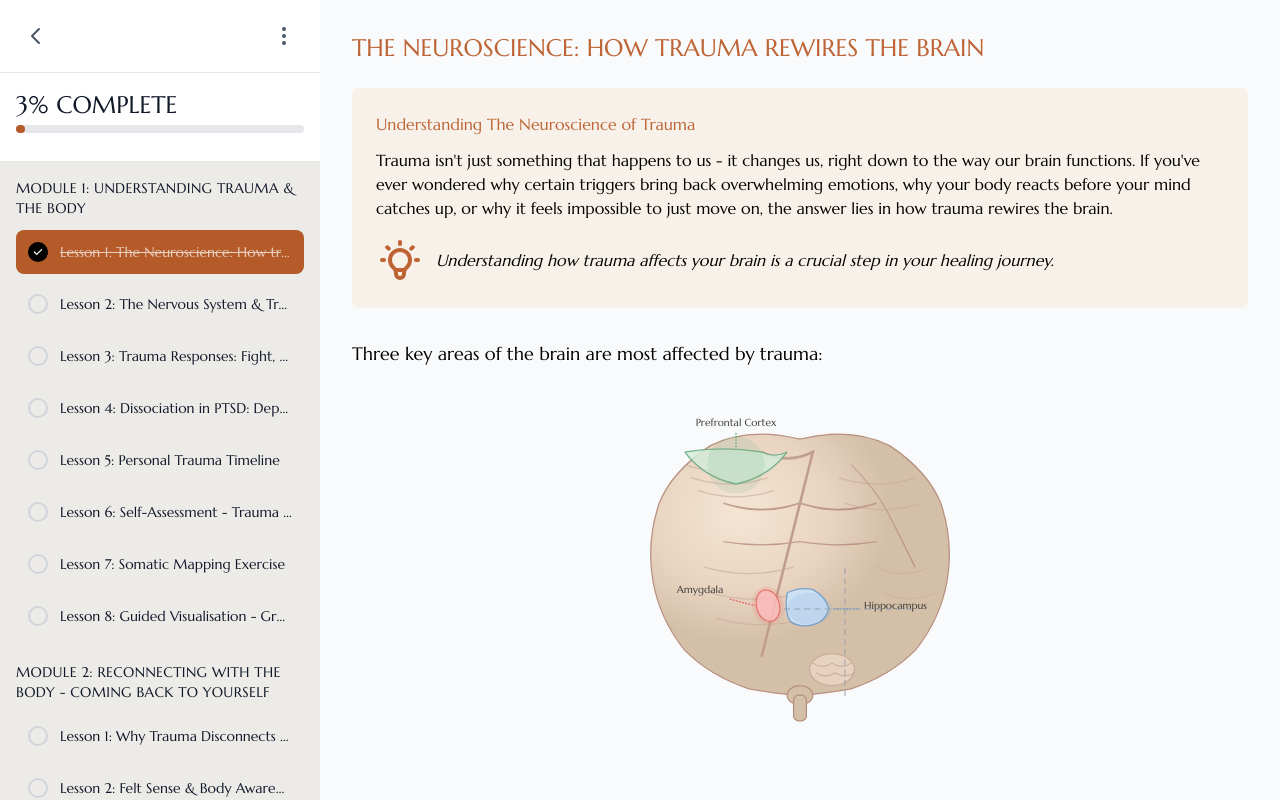
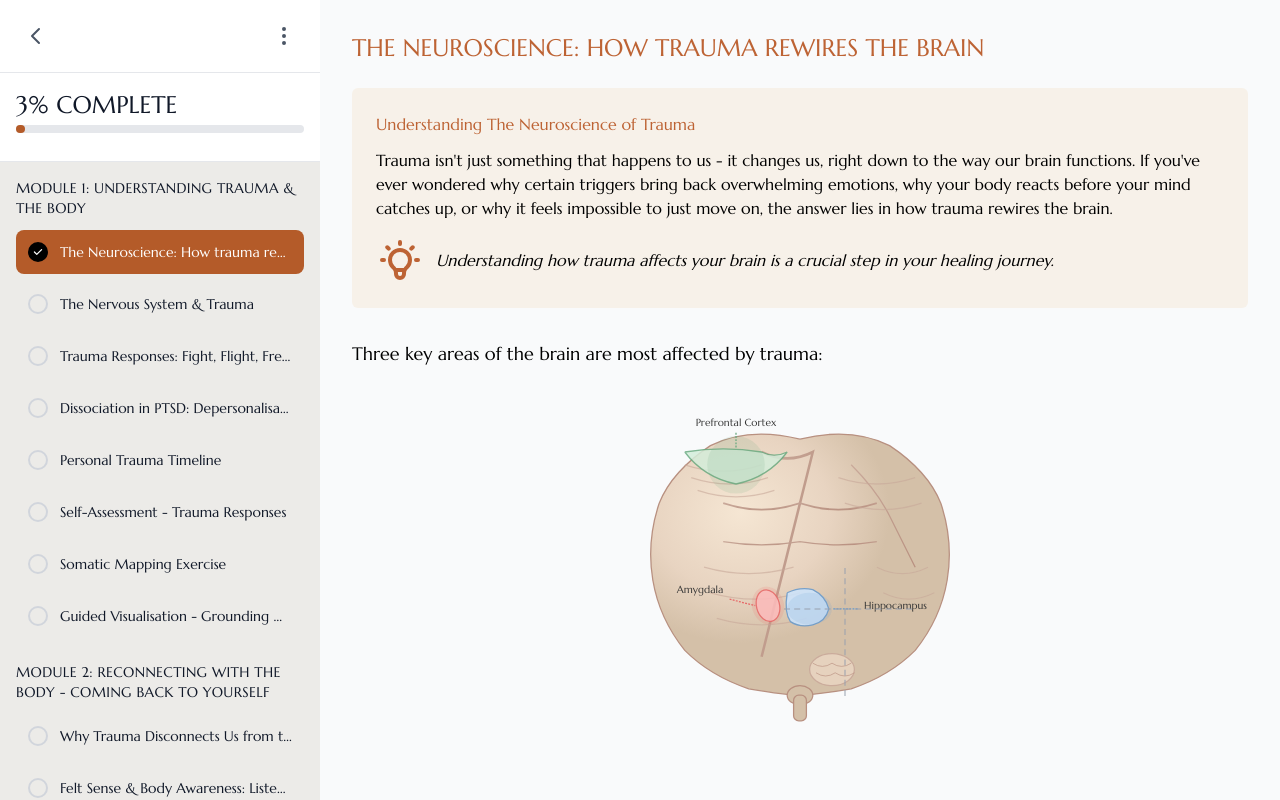
Before and after one commit to Monis9451/Course_Platform, a React (Vite) app in the folder Course-platform(frontend)/: page /course-content/1 in a window 1280 px wide. Built offline with nearby package versions, Linux system fonts and the light colour scheme; no server answers.

Commit message:
Remove the 'Lesson number' from every lesson, remove the text cutting functionality on checked lessons as demanded

```diff
--- a/Course-platform(frontend)/src/components/CourseSidebar.jsx
+++ b/Course-platform(frontend)/src/components/CourseSidebar.jsx
@@ -110,10 +110,6 @@ const CourseSidebar = ({ courseData, selectedLesson, onLessonSelect }) => {
                         : completedLessons.has(`${moduleIndex}-${lessonIndex}`)
                         ? 'text-black'
                         : 'text-gray-900'
-                    } ${
-                      completedLessons.has(`${moduleIndex}-${lessonIndex}`)
-                        ? 'line-through opacity-70'
-                        : ''
                     }`}>
                        {lesson.title}
                     </div>
--- a/Course-platform(frontend)/src/pages/CourseContent_new.jsx
+++ b/Course-platform(frontend)/src/pages/CourseContent_new.jsx
@@ -73,76 +73,76 @@ const CourseContent_new = () => {
         title: "Module 1: Understanding Trauma & the Body",
         description: "Why We Get Stuck in Pain – and How Awareness Sets Us Free",
         lessons: [
-          { title: "Lesson 1: The Neuroscience: How trauma rewires the brain", component: Module1Lesson1 },
-          { title: "Lesson 2: The Nervous System & Trauma", component: Module1Lesson2 },
-          { title: "Lesson 3: Trauma Responses: Fight, Flight, Freeze, Fawn – How Trauma Manifests in Behaviour", component: Module1Lesson3 },
-          { title: "Lesson 4: Dissociation in PTSD: Depersonalisation, Derealisation, Dissociative Amnesia", component: Module1Lesson4 },
-          { title: "Lesson 5: Personal Trauma Timeline", component: Module1Lesson5 },
-          { title: "Lesson 6: Self-Assessment - Trauma Responses", component: Module1Lesson6 },
-          { title: "Lesson 7: Somatic Mapping Exercise", component: Module1Lesson7 },
-          { title: "Lesson 8: Guided Visualisation - Grounding & Nervous System Regulation", component: Module1Lesson8 }
+          { title: "The Neuroscience: How trauma rewires the brain", component: Module1Lesson1 },
+          { title: "The Nervous System & Trauma", component: Module1Lesson2 },
+          { title: "Trauma Responses: Fight, Flight, Freeze, Fawn – How Trauma Manifests in Behaviour", component: Module1Lesson3 },
+          { title: "Dissociation in PTSD: Depersonalisation, Derealisation, Dissociative Amnesia", component: Module1Lesson4 },
+          { title: "Personal Trauma Timeline", component: Module1Lesson5 },
+          { title: "Self-Assessment - Trauma Responses", component: Module1Lesson6 },
+          { title: "Somatic Mapping Exercise", component: Module1Lesson7 },
+          { title: "Guided Visualisation - Grounding & Nervous System Regulation", component: Module1Lesson8 }
         ]
       },
       {
         title: "Module 2: Reconnecting with the Body - Coming Back to Yourself",
         description: "Safety, Sensation, and Presence",
         lessons: [
-          { title: "Lesson 1: Why Trauma Disconnects Us from the Body", component: Module2Lesson1 },
-          { title: "Lesson 2: Felt Sense & Body Awareness: Listening to Inner Signals", component: Module2Lesson2 },
-          { title: "Lesson 3: Grounding Through the Senses: Touch, Movement, Breath", component: Module2Lesson3 },
-          { title: "Lesson 4: Safe Space Visualisation", component: Module2Lesson4 },
-          { title: "Lesson 5: Somatic Reflection – When Do I Feel Present?", component: Module2Lesson5 },
-          { title: "Lesson 6: Mindful Movement Practice", component: Module2Lesson6 },
-          { title: "Lesson 7: Body Awareness Meditation", component: Module2Lesson7 }
+          { title: "Why Trauma Disconnects Us from the Body", component: Module2Lesson1 },
+          { title: "Felt Sense & Body Awareness: Listening to Inner Signals", component: Module2Lesson2 },
+          { title: "Grounding Through the Senses: Touch, Movement, Breath", component: Module2Lesson3 },
+          { title: "Safe Space Visualisation", component: Module2Lesson4 },
+          { title: "Somatic Reflection – When Do I Feel Present?", component: Module2Lesson5 },
+          { title: "Mindful Movement Practice", component: Module2Lesson6 },
+          { title: "Body Awareness Meditation", component: Module2Lesson7 }
         ]
       },
       {
         title: "Module 3: Inner Child Healing",
         description: "Reclaiming the Parts of You That Still Hurt",
         lessons: [
-          { title: "Lesson 1: Understanding the Inner Child and Emotional Wounds", component: Module3Lesson1 },
-          { title: "Lesson 2: How Childhood Pain Shapes Adult Patterns", component: Module3Lesson2 },
-          { title: "Lesson 3: Reparenting: Offering Compassion to the Self Within", component: Module3Lesson3 },
-          { title: "Lesson 4: Meet your Inner Child", component: Module3Lesson4 },
-          { title: "Lesson 5: What My Inner Child Needs to Hear", component: Module3Lesson5 },
-          { title: "Lesson 6: Creating a Self-Compassion Ritual", component: Module3Lesson6 },
-          { title: "Lesson 7: Letter to your Inner Child", component: Module3Lesson7 },
-          { title: "Lesson 8: Building Your Community – Support and Connection", component: Module3Lesson8 }
+          { title: "Understanding the Inner Child and Emotional Wounds", component: Module3Lesson1 },
+          { title: "How Childhood Pain Shapes Adult Patterns", component: Module3Lesson2 },
+          { title: "Reparenting: Offering Compassion to the Self Within", component: Module3Lesson3 },
+          { title: "Meet your Inner Child", component: Module3Lesson4 },
+          { title: "What My Inner Child Needs to Hear", component: Module3Lesson5 },
+          { title: "Creating a Self-Compassion Ritual", component: Module3Lesson6 },
+          { title: "Letter to your Inner Child", component: Module3Lesson7 },
+          { title: "Building Your Community – Support and Connection", component: Module3Lesson8 }
         ]
       },
       {
         title: "Module 4: The Inner Narrative",
         description: "\"I'm Not Enough,\" \"I'm Unsafe,\" \"I'm Alone\"",
         lessons: [
-          { title: "Lesson 1: The Inner Narrative: \"I'm Not Enough,\" \"I'm Unsafe,\" \"I'm Alone\"", component: Module4Lesson1 },
-          { title: "Lesson 2: How Trauma Shapes Beliefs About Self and Others", component: Module4Lesson2 },
-          { title: "Lesson 3: Reframing Stuck Points", component: Module4Lesson3 },
-          { title: "Lesson 4: Taking Small Bold Actions", component: Module4Lesson4 },
-          { title: "Lesson 5: Integration Meditation", component: Module4Lesson5 }
+          { title: "The Inner Narrative: \"I'm Not Enough,\" \"I'm Unsafe,\" \"I'm Alone\"", component: Module4Lesson1 },
+          { title: "How Trauma Shapes Beliefs About Self and Others", component: Module4Lesson2 },
+          { title: "Reframing Stuck Points", component: Module4Lesson3 },
+          { title: "Taking Small Bold Actions", component: Module4Lesson4 },
+          { title: "Integration Meditation", component: Module4Lesson5 }
         ]
       },
       {
         title: "Module 5: Releasing Emotional Baggage",
         description: "Letting Go of What You've Been Carrying",
         lessons: [
-          { title: "Lesson 1: The Cost of Suppressed Emotions", component: Module5Lesson1 },
-          { title: "Lesson 2: Emotional Energy & How the Body Stores Pain", component: Module5Lesson2 },
-          { title: "Lesson 3: Release as a Path to Freedom and Wholeness", component: Module5Lesson3 },
-          { title: "Lesson 4: Writing to Release", component: Module5Lesson4 },
-          { title: "Lesson 5: Drawing Your Emotions", component: Module5Lesson5 },
-          { title: "Lesson 6: Breathwork for Emotional Clearing", component: Module5Lesson6 },
-          { title: "Lesson 7: Guided Release Meditation", component: Module5Lesson7 }
+          { title: "The Cost of Suppressed Emotions", component: Module5Lesson1 },
+          { title: "Emotional Energy & How the Body Stores Pain", component: Module5Lesson2 },
+          { title: "Release as a Path to Freedom and Wholeness", component: Module5Lesson3 },
+          { title: "Writing to Release", component: Module5Lesson4 },
+          { title: "Drawing Your Emotions", component: Module5Lesson5 },
+          { title: "Breathwork for Emotional Clearing", component: Module5Lesson6 },
+          { title: "Guided Release Meditation", component: Module5Lesson7 }
         ]
       },
       {
         title: "Module 6: Integration & Forward Momentum",
         description: "Staying Connected to Growth, Resilience, and Self-Love",
         lessons: [
-          { title: "Lesson 1: Creating Your Ongoing Healing Practice", component: Module6Lesson1 },
-          { title: "Lesson 2: Resilience Through Rhythm – Daily and Weekly Rituals", component: Module6Lesson2 },
-          { title: "Lesson 3: Visioning the Healed Self & Embracing Post-Trauma Growth", component: Module6Lesson3 },
-          { title: "Lesson 4: Healing Action Plan (Writing Practice)", component: Module6Lesson4 },
-          { title: "Lesson 5: Future-Self Reflection (Sentence Completion)", component: Module6Lesson5 }
+          { title: "Creating Your Ongoing Healing Practice", component: Module6Lesson1 },
+          { title: "Resilience Through Rhythm – Daily and Weekly Rituals", component: Module6Lesson2 },
+          { title: "Visioning the Healed Self & Embracing Post-Trauma Growth", component: Module6Lesson3 },
+          { title: "Healing Action Plan (Writing Practice)", component: Module6Lesson4 },
+          { title: "Future-Self Reflection (Sentence Completion)", component: Module6Lesson5 }
         ]
       }
     ]
```
